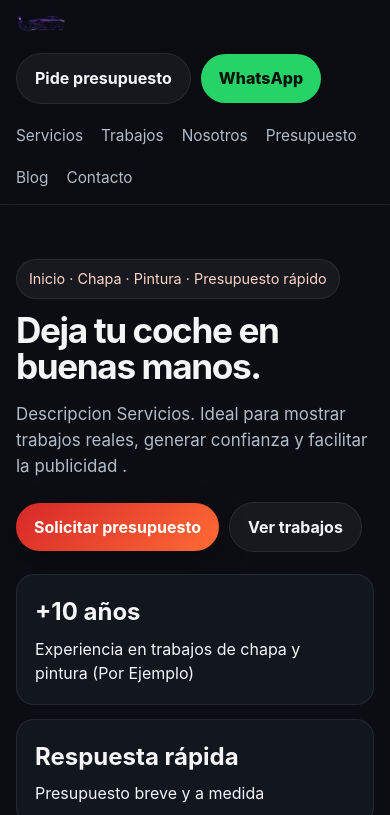
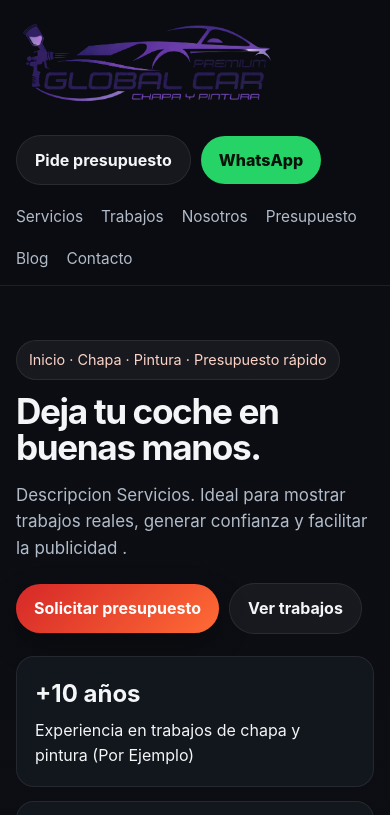
Before and after one commit to Antakoseanis/GlobalPremiumCar, a plain HTML site: page Index.html in a window 390 px wide. Shown: the top 815 px of the page. Drawn offline with Linux system fonts and the light colour scheme.

Commit message:
Add files via upload

```diff
--- a/Index.html
+++ b/Index.html
@@ -509,14 +509,13 @@
         grid-template-columns: 1fr 1fr;
       }
 		.logo {
-  width: 50px;        /* más alargado */
+  width: 260px;        /* más alargado */
   height: auto;        /* mantiene proporción */
   object-fit: contain; /* evita deformaciones */
-			mix-blend-mode: lighten;
 }
     }
 
-    @media (max-width: 760px) {
+    @media (max-width: 9800px) {
       .nav { flex-wrap: wrap; }
       .nav-links { width: 100%; order: 3; }
       .hero-grid,
```
